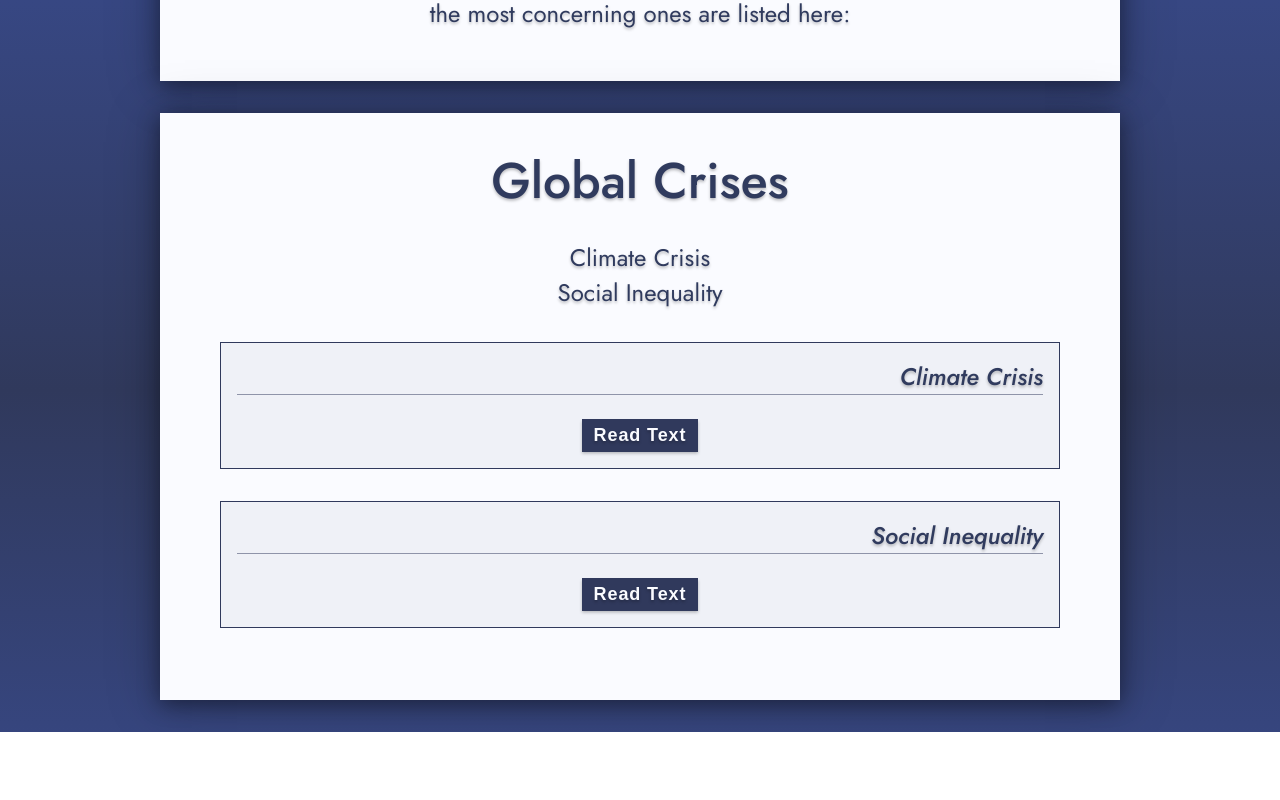
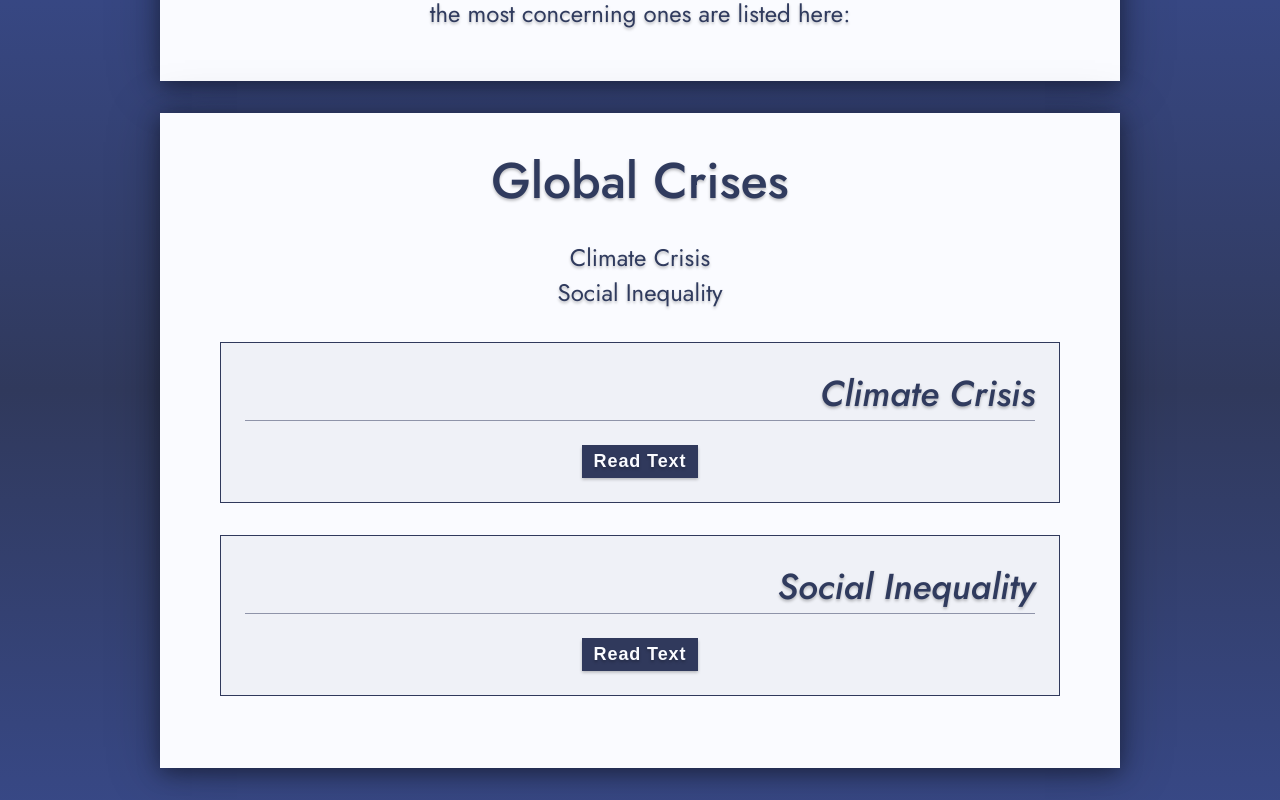
Before and after one commit to terra-utopia/terra-utopia-website, a Nuxt app: page / in a window 1280 px wide. Shown: the part 1110-1910 px from the top of the page. Before the commit the page ends 1842 px from the top, so only its background shows below. Built offline with nearby package versions, Linux system fonts and the light colour scheme.

Commit message:
fix truncated height (use css auto height), optimize expand/collapse transition, infobox collapse icon, infobox media queries

```diff
--- a/assets/shared-styles.scss
+++ b/assets/shared-styles.scss
@@ -26,8 +26,8 @@ $nav-white-bg: rgba(#fff, 0.15);
 
 @mixin d-small-text {  // eg. used for infobox text content
     font-size: 16px;
-    letter-spacing: calc(0.08 * 16px);
-    text-shadow: 0 1px 2px rgba(black, 0.25);
+    letter-spacing: calc(0.04 * 16px);
+    text-shadow: 0 1.5px 1.5px rgba(black, 0.25);
 }
 
 @mixin d-super-heading {
--- a/assets/util.js
+++ b/assets/util.js
@@ -76,3 +76,8 @@ export function moduloUniversal(dividend, divisor) {
         ... % divisor = 0
     */
 }
+
+
+export function forceReflow() {
+    window.getComputedStyle(window.document.body).getPropertyValue('height');  // the reflow is only triggered when you access a property ('width' in our case) on the 'CSSStyleDeclaration' object
+}
--- a/components/Card.vue
+++ b/components/Card.vue
@@ -32,6 +32,7 @@ export default {
     padding: 40px 60px;
     @media (max-width: 650px) { padding: 30px 20px; }
     @media (max-width: 500px) { padding: 25px 20px; }
+    @media (max-width: 380px) { padding: 25px 14px; }
     @include d-large-text;  // can be overwritten for Card content
 
     h1 {
--- a/components/InfoBox.vue
+++ b/components/InfoBox.vue
@@ -2,16 +2,15 @@
     <div class="InfoBox" :class="{ expanded: expanded }">
         <h2><span v-html="title"></span></h2>
         <!-- <SlideShow :slides="slides" :slogan="slogan"> </SlideShow> -->
-        <div class="content-body">
         <TruncatedHeight
             :expanded="expanded"
-                :transition="'height 1.5s ease-out'"
+            :cssTransitionDurationMs="1000"
+            :cssTransitionEasing="'ease-in-out'"
         >
             <div v-html="htmlContent"></div>
         </TruncatedHeight>
-        </div>
         <button v-show="!expanded" class="opener-button" @click="expanded=true">Read Text</button>
-        <button v-show="expanded" class="collapse-button" @click="expanded=false">Collapse</button>
+        <button v-show="expanded" class="collapse-button" @click="expanded=false">Collapse <img src="~/assets/collapse-icon.svg" /></button>
     </div>
 </template>
 
@@ -51,7 +50,7 @@ export default {
     border: 1px solid $c-extradark;
     background: rgba($c-extradark, 0.05);
     padding: 16px;
-    // @media (min-height: 600px) { padding: 42px; };
+    @media (min-width: 600px) { padding: 24px; };
 
     &:hover {
         background: rgba($c-extradark, 0.08);  // little bit darker
@@ -66,23 +65,23 @@ export default {
         text-align: right;
         @include medium-italic;
         font-size: 24px;
-        // @media (min-height: px) { font-size: px; }; // XXX
+        @media (min-width: 500px) { font-size: 30px; };
+        @media (min-width: 740px) { font-size: 36px; };
         border-bottom: 1px solid rgba($c-extradark, 0.5);
         span {
             display: inline-block; // because 'transform' does not work on 'inline' elements
             transition: transform 0.3s ease-out;  // toggled on parent hover (see above)
         }
     }
-    .content-body {
+    .TruncatedHeight {
+        .TruncatedHeight-body {
             @include d-small-text; // (font-size, text-shadow, letter-spacing)
             color: $c-extradark;
-        opacity: 1;                         // XXX
-        transition: opacity 1.5s linear;    // XXX
-        &.expanded { opacity: 1; }          // XXX
+            opacity: 0;
+            transition: opacity 1s cubic-bezier(.14,.57,.86,.43);
 
-        .TruncatedHeight {
             p {
-                padding: 3vw 0;
+                padding-bottom: 32px;
                 text-indent: 20px;
                 text-align: justify;
             }
@@ -106,18 +105,23 @@ export default {
             @include bold;
         }
         &.collapse-button {
-            padding: 4px;
+            padding: 4px 8px;
             margin-left: auto; // positioned right
             font-size: 16px;
-            position: sticky;   // let's button stick at the bottom of the screen
+            position: sticky;   // lets the button stick at the bottom of the screen
             bottom: 8px;        //
+
+            img {
+                vertical-align: bottom;
+            }
         }
     }
 
-
     &.expanded {
-        .content-body {
-            min-height: 10.5vw; // to ensure smooth patch/replacement of the height of .wrapper-for-opener-button
+        .TruncatedHeight {
+            .TruncatedHeight-body {
+                opacity: 1;
+            }
         }
     }
 }
--- a/components/TruncatedHeight.vue
+++ b/components/TruncatedHeight.vue
@@ -1,52 +1,81 @@
-<!-- PLEASE OVERWRITE THE CSS TRANSITION if you want to -->
-
 <template>
-    <div class="TruncatedHeight" :style="{ height: elementHeight, transition }">
+    <div class="TruncatedHeight"
+        :style="{
+            height: cssTruncatedHeight,
+            transitionDuration: cssTransitionDurationMs+'ms',
+            transitionTimingFunction: cssTransitionEasing
+        }"
+    >
         <div class="TruncatedHeight-body" ref="TruncatedHeight-body">
-            <!-- just exists as a wrapper to measure height -->
             <slot></slot>
         </div>
     </div>
 </template>
 
 <script>
+import { forceReflow } from '~/assets/util';
+
+let lastActionTimestamp;  // used to invalidate old timeouts
+
 export default {
     props: {
         expanded: {
             type: Boolean,
-            default: true,
+            required: true,
         },
-        transition: {
-            // the value for the css transition property (hint: only 'height' ever changes)
+        cssTransitionDurationMs: {
+            type: Number,
+            default: 1500,
+        },
+        cssTransitionEasing: {
             type: String,
-            default: "height 1.5s ease-in-out",
-        },
-        collapsedHeight: {
-            type: String, // css height value
-            default: "0",
+            default: 'ease-in-out',
         },
     },
     data() {
         return {
-            bodyHeight: "auto", // the default value that is not animatable yet :)
+            cssTruncatedHeight: this.expanded ? "auto" : "0px",
         };
     },
-    computed: {
-        elementHeight() {
-            return this.expanded ? this.bodyHeight : this.collapsedHeight;
+    watch: {
+        expanded: async function() {  // called whenever the 'expanded' prop changes
+            if (this.expanded) {
+                const actionTimestamp = lastActionTimestamp = performance.now();
+                this.cssTruncatedHeight = `${this.getBodyHeight()}px`;  // starts css transition
+                setTimeout(() => {
+                    // switch to css auto height if no newer action has already started
+                    if (lastActionTimestamp === actionTimestamp) {
+                        this.cssTruncatedHeight = "auto";
+                    }
+                }, this.cssTransitionDurationMs);
+            }
+            else {  // collapse
+                lastActionTimestamp = performance.now();
+                this.cssTruncatedHeight = `${this.getBodyHeight()}px`; // switch from css auto height to absolute pixels
+                await new Promise(resolve => { this.$nextTick(resolve) });  // wait until DOM has been updated
+                forceReflow(); // force reflow to ensure the intermediary value processed properly and not dropped for performance reasons
+                this.cssTruncatedHeight = `0px`;  // starts css transition
+            }
         },
     },
     mounted() {
-        this.updateBodyHeight();
-        new ResizeObserver((entries) => {
-            this.updateBodyHeight();
+        // restart expansion transition (with updated target height) if body resizes during expansion
+        new ResizeObserver(() => {
+            if (this.expanded && this.cssTruncatedHeight !== "auto") {
+                const actionTimestamp = lastActionTimestamp = performance.now();
+                this.cssTruncatedHeight = `${this.getBodyHeight()}px`;  // starts css transition
+                setTimeout(() => {
+                    // switch to css auto height if no newer action has already started
+                    if (lastActionTimestamp === actionTimestamp) {
+                        this.cssTruncatedHeight = "auto";
+                    }
+                }, this.cssTransitionDurationMs);
+            }
         }).observe(this.$refs["TruncatedHeight-body"]);
     },
     methods: {
-        updateBodyHeight() {
-            this.bodyHeight =
-                this.$refs["TruncatedHeight-body"].offsetHeight.toString() +
-                "px";
+        getBodyHeight() {
+            return this.$refs["TruncatedHeight-body"].getBoundingClientRect().height;
         },
     },
 };
@@ -55,13 +84,9 @@ export default {
 
 <style lang="scss">
 .TruncatedHeight {
-    // width defaults to 100% (display block), may be overwritten by consumer
-    // height is set in-line with javascript
-    // transition is set in-line with javascript
     overflow: hidden;
-
-    .TruncatedHeight-body {
-        // just exists as a wrapper to measure height
-    }
+    transition-property: height;
+    // transition-duration; // set in-line via javascript (see above)
+    // transition-timing-function; // set in-line via javascript (see above)
 }
 </style>
--- a/pages/index.vue
+++ b/pages/index.vue
@@ -51,7 +51,7 @@ export default {
 
 .IndexPage {
     .centered-body-column {
-        width: 94%;
+        width: 95%;
         max-width: 960px;
         margin: 0 auto;
 
```
Also changed, not shown: assets/collapse-icon.svg (added). Lines whose indentation alone changed are shown as unchanged.
